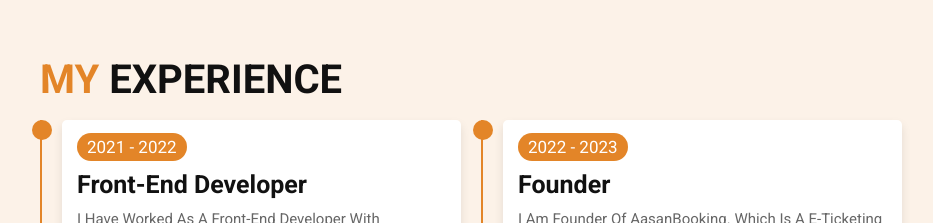
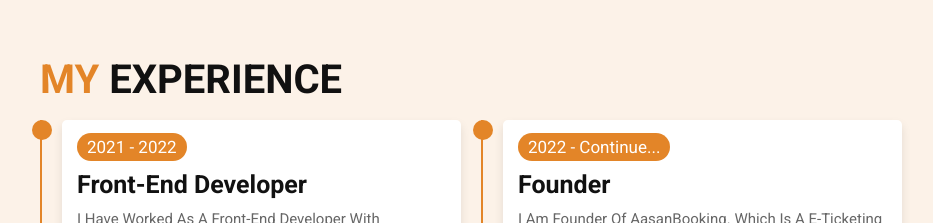
Before and after one commit to muhammaddanishofficial/myportfolio, a plain HTML site: page index.html in a window 1280 px wide. Shown: the part 2360-2583 px from the top of the page, without its empty margins (309-1242 px from the left). Drawn offline with Linux system fonts and the light colour scheme.

Commit message:
Update index.html

```diff
--- a/index.html
+++ b/index.html
@@ -193,7 +193,7 @@
 
         <div class="box">
             <div class="content">
-                <span> 2022 - 2023 </span>
+                <span> 2022 - Continue... </span>
                 <h3>Founder</h3>
                 <p>I am founder of AasanBooking. Which is a E-ticketing service-based startup company.</p>
             </div>
```
